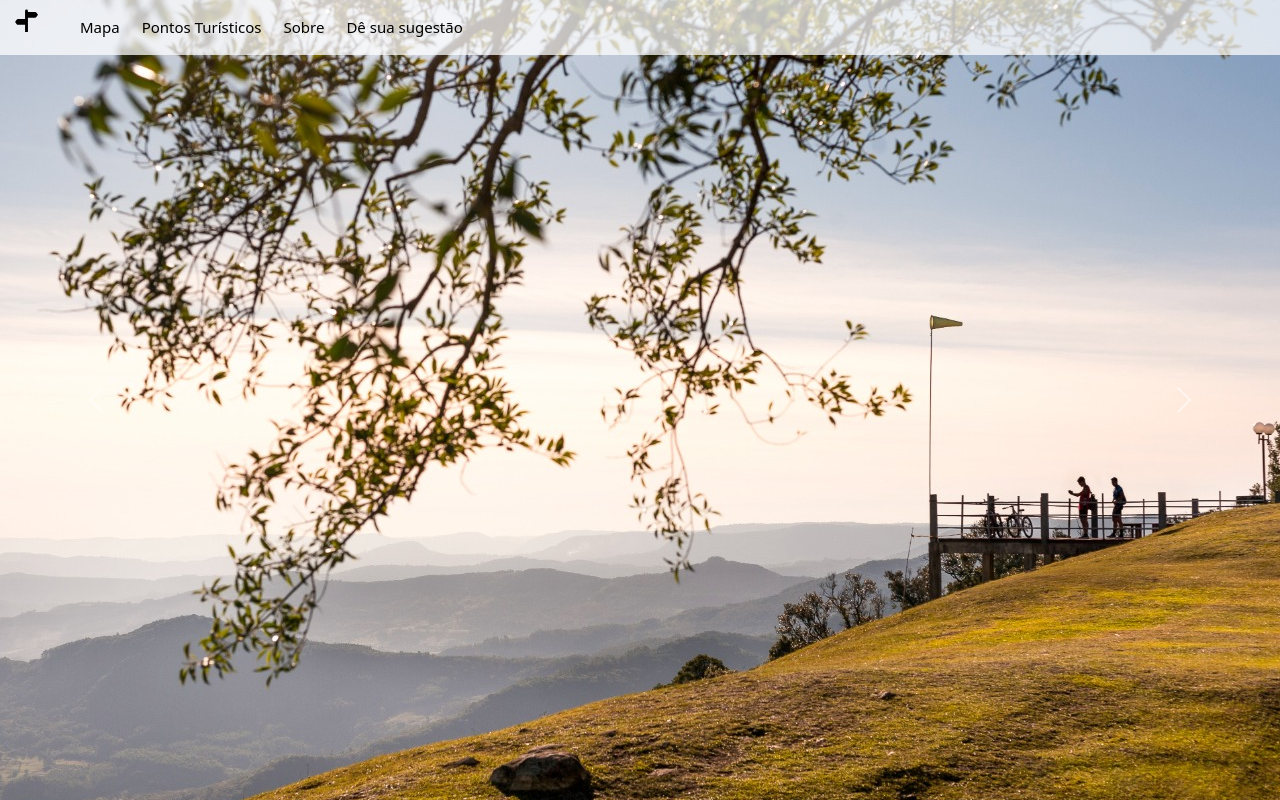
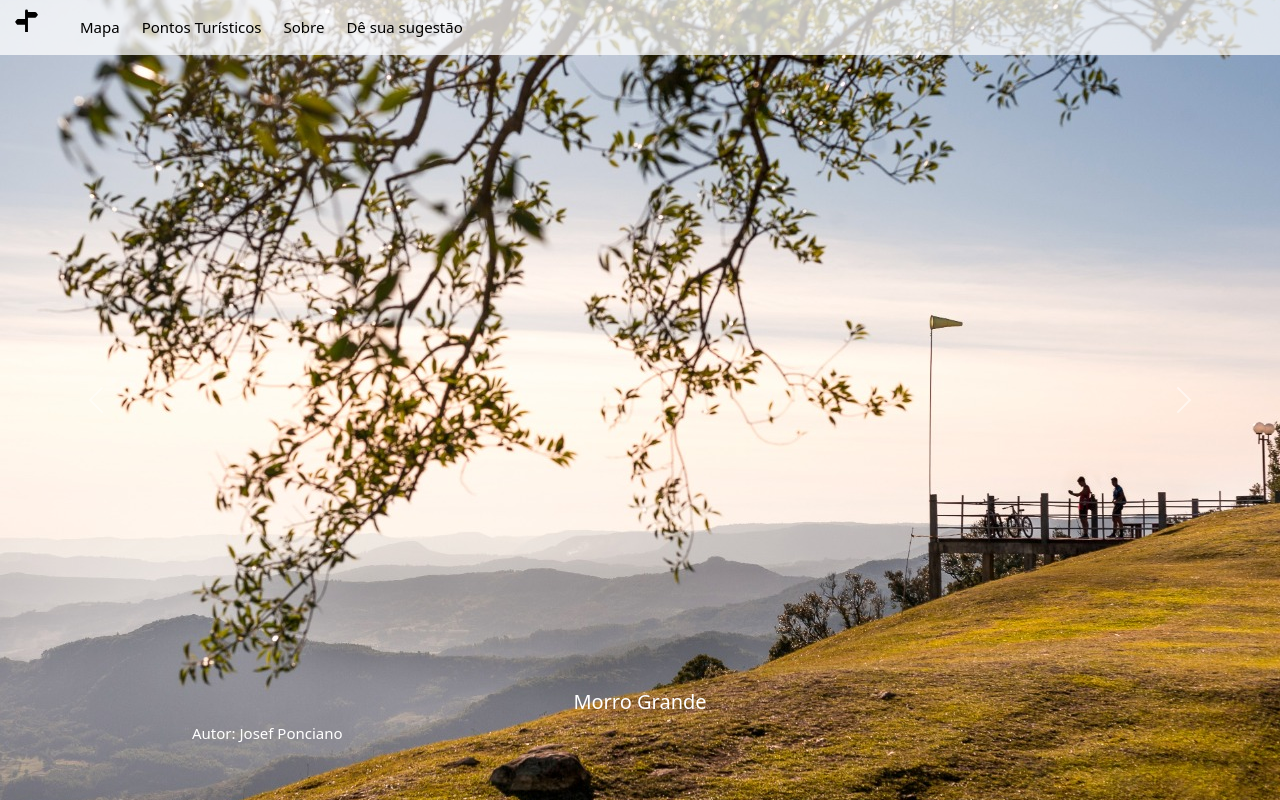
Before and after one commit to Jemuhlen/Site-de-turismo, a PHP site: page / in a window 1280 px wide. Shown: the top 800 px of the page. Run offline with PHP 8.4, Linux system fonts and the light colour scheme; data that the repository does not hold is empty; some libraries are stand-ins or nearby versions.

Commit message:
Update index.php

```diff
--- a/index.php
+++ b/index.php
@@ -53,12 +53,24 @@
           <div class="carousel-inner">
             <div class="carousel-item active">
               <img src="img/banner1.png" class="d-block w-100" alt="...">
+                <div class="carousel-caption d-none d-md-block">
+                  <h5>Morro Grande</h5>
+                  <p>Autor: Josef Ponciano</p>
+                </div>
             </div>
             <div class="carousel-item">
               <img src="img/banner2.png" class="d-block w-100" alt="...">
+              <div class="carousel-caption d-none d-md-block">
+                  <h5>Mascarada</h5>
+                  <p>Autor: Gracieli Fiedler</p>
+                </div>
             </div>
             <div class="carousel-item">
               <img src="img/banner3.png" class="d-block w-100" alt="...">
+                <div class="carousel-caption d-none d-md-block">
+                    <h5>Morro Grande</h5>
+                    <p>Autor: Cristiano Reis</p>
+                  </div>
             </div>
           </div>
           <button class="carousel-control-prev" type="button" data-bs-target="#carouselExampleIndicators" data-bs-slide="prev">
@@ -245,12 +257,8 @@
 </div>
 
 <div class="sobre" id="sobre">
-  <h1>Sobre</h1>
-  <p>Projeto desenvolvido por alunos do IFRS - Campus Rolantes para a disciplina de Projeto Integrador II durante o ano de 2022. O site consiste num guia turístico que vise facilitar o acesso aos locais de lazer na cidade de Rolante no Rio Grande do Sul. Para aqueles que se interessam por conhecer lugares novos, o site "Turismo em Rolante" foi feito para auxiliá-los, de forma com que agrupe as informações necessárias e objetivas num só lugar.</p>
-
-    </div>
-</div>
-
+<h1 class="fw-light">Sobre</h1>
+  <p class="lead text-muted">Projeto desenvolvido por alunos do IFRS - Campus Rolante para a disciplina de Projeto Integrador II durante o ano de 2022. O site consiste num guia turístico que vise facilitar o acesso aos locais de lazer na cidade de Rolante no Rio Grande do Sul. Para aqueles que se interessam por conhecer lugares novos, o site "Turismo em Rolante" foi feito para auxiliá-los, de forma com que agrupe as informações necessárias e objetivas num só lugar. <br><br>Conheça o mundo <a href="https://ifrs.edu.br/">IFRS</a>.</p>
 </div>
 
 <!--PARTE DO PHP-->
@@ -260,6 +268,7 @@
 
 <form method="POST">
   <div class="sugestao" id="sugestao">
+  <h1 class="fw-light">Deixe aqui sua sugestão!</h1>
     <div class="mb-3">
       <label for="exampleFormControlInput1" class="form-label">Coloque seu nome completo</label>
       <input type="nome" name="nome" class="form-control" id="exampleFormControlInput1" placeholder=>
@@ -314,16 +323,15 @@ if (isset($_POST['enviar']) == true) {
 
   </div>
 
-  <footer>
+<footer class="py-3 my-4">
     <div class="container">
-  <footer class="py-3 my-4">
     <ul class="nav justify-content-center border-bottom pb-3 mb-3">
       <li class="nav-item"><a href="#carouselExampleIndicators" class="nav-link px-2 text-muted">Início</a></li>
       <li class="nav-item"><a href="#pontos-turisticos" class="nav-link px-2 text-muted">Pontos Turísticos</a></li>
     </ul>
     <p class="text-center text-muted">&copy; 2022 - IFRS Campus Rolante - Informática 4 </p>
-  </footer>
-</div>
+    </div>
+</footer>
   <script> src="js/swiper-bundle.min.js"</script>
   <script> src="js/script.js"</script>
   <script src="https://cdn.jsdelivr.net/npm/@popperjs/core@2.11.6/dist/umd/popper.min.js"></script>
```
